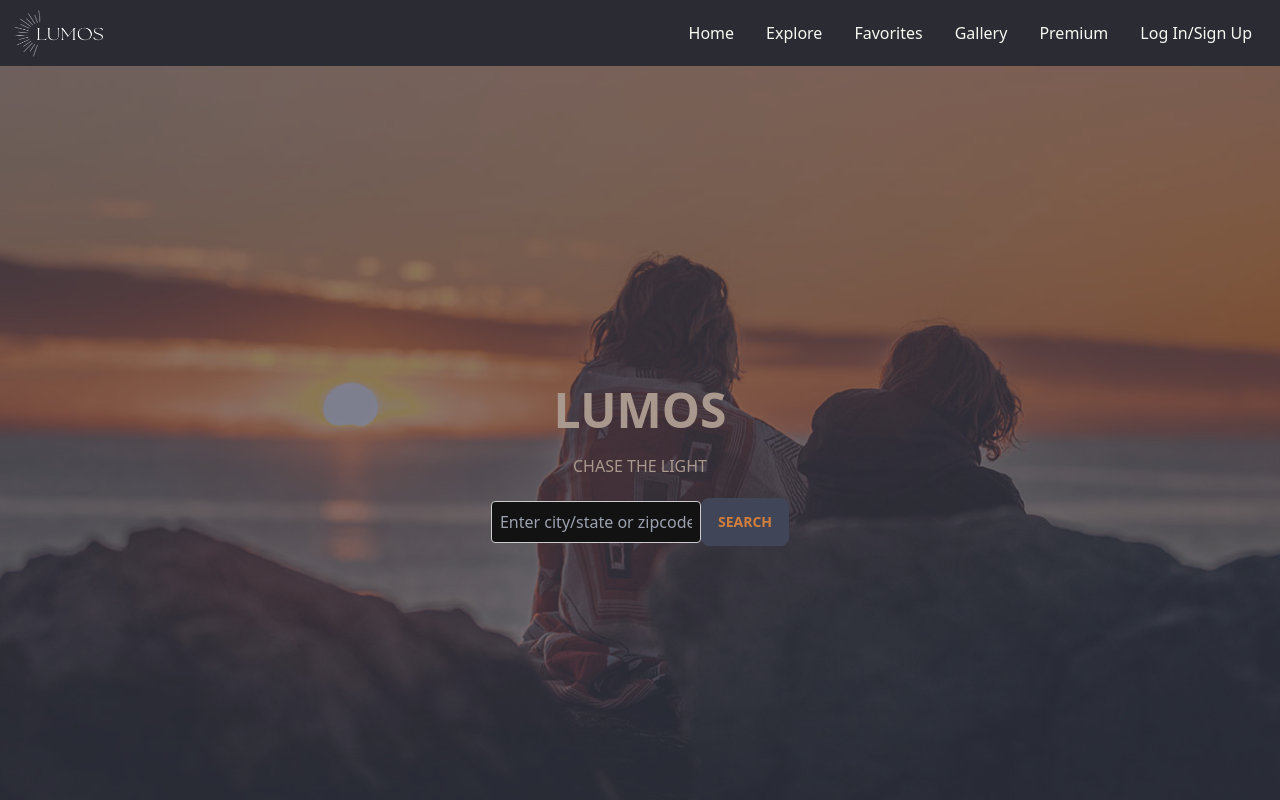
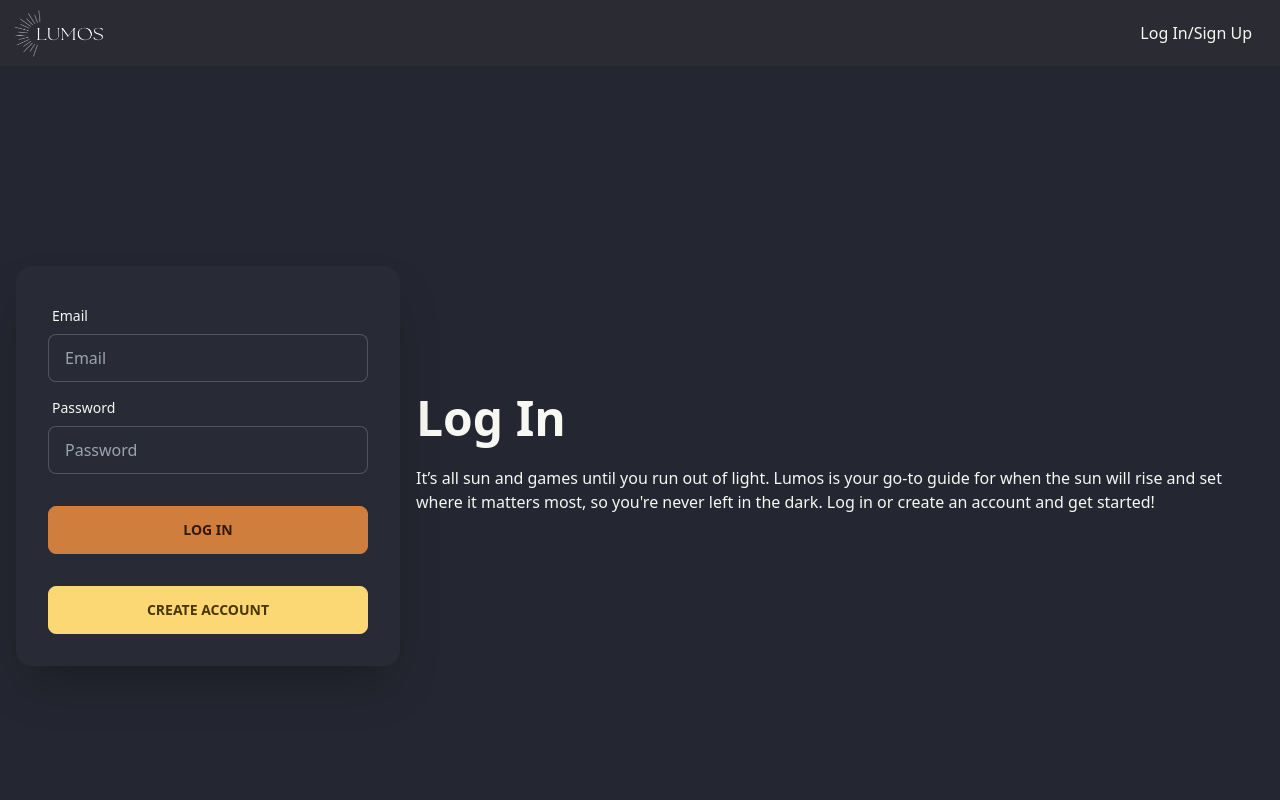
Before and after one commit to samchappel/lumos, a React (Create React App) app in the folder client/: page / in a window 1280 px wide. Shown: the top 800 px of the page. Built offline with nearby package versions, Linux system fonts and the light colour scheme; no server answers.

Commit message:
updated login to / route, requiring login to view anything in the app

```diff
--- a/client/src/App.js
+++ b/client/src/App.js
@@ -8,8 +8,8 @@ import NewPhotoForm from './NewPhotoForm';
 import Profile from './Profile';
 import Authentication from './Authentication';
 import NotFound from './NotFound';
-import Favorites from './Favorites'
-import Gallery from './Gallery'
+import Favorites from './Favorites';
+import Gallery from './Gallery';
 import PhotoDetail from './PhotoDetail';
 import Footer from './Footer';
 import { useDispatch, Provider } from 'react-redux';
@@ -84,7 +84,7 @@ function App() {
       .then(() => {
         setIsLoggedIn(false);
         sessionStorage.removeItem('isLoggedIn');
-        navigate('/login');
+        navigate('/');
       })
       .catch(error => console.error('Error logging out:', error));
   };
@@ -97,13 +97,15 @@ function App() {
 
   return (
     <div className="App">
-          <Navigation onChangePage={setPage} isLoggedIn={isLoggedIn} handleLogout={handleLogout} setIsLoggedIn={setIsLoggedIn} />
+      <Navigation isLoggedIn={isLoggedIn} handleLogout={handleLogout} setIsLoggedIn={setIsLoggedIn} />
       <Routes>
-          <Route path="/" element={<Home locations={locations} setLocations={setLocations} latitude={latitude} longitude={longitude} setError={setError} setLatitude={setLatitude} setLongitude={setLongitude} setLocationData={setLocationData}/>} />
+        {/* <Route path="/" element={<Home locations={locations} setLocations={setLocations} latitude={latitude} longitude={longitude} setError={setError} setLatitude={setLatitude} setLongitude={setLongitude} setLocationData={setLocationData}/>} /> */}
+        <Route path="/" element={<Authentication updateUser={updateUser} setIsLoggedIn={setIsLoggedIn} />} />
+        <Route path="/home" element={<Home locations={locations} setLocations={setLocations} latitude={latitude} longitude={longitude} setError={setError} setLatitude={setLatitude} setLongitude={setLongitude} setLocationData={setLocationData}/>} />
         <Route path="/explore" element={<Explore locations={locations} setLocations={setLocations} latitude={latitude} longitude={longitude} setError={setError} setLatitude={setLatitude} setLongitude={setLongitude} />} />
         <Route path="/results/:latitude/:longitude" element={<Results setLocationData={setLocationData} />} />
         <Route path="/profile" element={<Profile />} />
-          <Route path="/login" element={<Authentication updateUser={updateUser} setIsLoggedIn={setIsLoggedIn} />} />
+        {/* <Route path="/login" element={<Authentication updateUser={updateUser} setIsLoggedIn={setIsLoggedIn} />} /> */}
         <Route path="/favorites" element={<Favorites user={user} />} />
         <Route path="/gallery" element={user ? <Gallery userId={user.id} isLoggedIn={isLoggedIn}/> : null} />
         <Route path="/photos/:id" element={<PhotoDetail userId={user?.id} />} />
--- a/client/src/Authentication.js
+++ b/client/src/Authentication.js
@@ -64,7 +64,7 @@ const Authentication = ({ updateUser, setIsLoggedIn }) => {
           dispatch(setUserLoggedIn(true));
           updateUser(user);
           setIsLoggedIn(true);
-          navigate('/');
+          navigate('/home');
         } else {
           setSubmitting(false);
           setFieldError('general', 'Login failed');
--- a/client/src/Explore.js
+++ b/client/src/Explore.js
@@ -22,25 +22,6 @@ function Explore({ locations, setLocations }) {
   });
 
   const locationCards = filteredLocations.map(location => <LocationsCard key={location.id} location={location} setLocations={setLocations}/>);
-
-  function formatDate(date) {
-    const days = ['Sunday', 'Monday', 'Tuesday', 'Wednesday', 'Thursday', 'Friday', 'Saturday'];
-    const months = ['January', 'February', 'March', 'April', 'May', 'June', 'July', 'August', 'September', 'October', 'November', 'December'];
-
-    const dayOfWeek = days[date.getDay()];
-    const monthName = months[date.getMonth()];
-    const dayOfMonth = date.getDate();
-    const year = date.getFullYear();
-
-    const suffix = ['th', 'st', 'nd', 'rd', 'th', 'th', 'th', 'th', 'th', 'th'];
-    const dayStr = dayOfMonth.toString();
-    const daySuffix = (dayOfMonth % 100 >= 11 && dayOfMonth % 100 <= 13) ? 'th' : suffix[dayStr[dayStr.length - 1]];
-
-    return `${dayOfWeek} ${monthName} ${dayOfMonth}${daySuffix}, ${year}`;
-  }
-
-  const today = new Date();
-  const formattedDate = formatDate(today);
 
   return (
     <>
--- a/client/src/LogOut.js
+++ b/client/src/LogOut.js
@@ -11,7 +11,7 @@ const Logout = ({ updateUser }) => {
     sessionStorage.removeItem('user');
     dispatch(setUserLoggedIn(false));
     updateUser(null);
-    navigate('/login');
+    navigate('/');
   };
 
   return (
--- a/client/src/Navigation.js
+++ b/client/src/Navigation.js
@@ -15,23 +15,24 @@ function Navigation({ isLoggedIn, handleLogout, setIsLoggedIn }) {
     <div className="nav-container">
       <div className="navbar">
         <div className="flex-1">
-        <Link to="/">
-          <img src="/lumos_logo.png" alt="Logo" style={{ width: "100px", height: "50px" }} />
-        </Link>
+          <Link to="/">
+            <img src="/lumos_logo.png" alt="Logo" style={{ width: "100px", height: "50px" }} />
+          </Link>
         </div>
         <div className="flex-none">
           <ul className="menu menu-horizontal px-1">
-            <li><Link to="/">Home</Link></li>
-            <li><Link to="/Explore">Explore</Link></li>
-            <li><Link to="/Favorites">Favorites</Link></li>
-            <li><Link to="/Gallery">Gallery</Link></li>
-            <li><Link to="/premium">Premium</Link></li>
-            {isLoggedIn ? (
+            {isLoggedIn && (
               <>
+                <li><Link to="/home">Home</Link></li>
+                <li><Link to="/explore">Explore</Link></li>
+                <li><Link to="/favorites">Favorites</Link></li>
+                <li><Link to="/gallery">Gallery</Link></li>
+                <li><Link to="/premium">Premium</Link></li>
                 <li><Link to="/logout" onClick={handleLogout}>Log Out</Link></li>
               </>
-            ) : (
-              <li><Link to="/login">Log In/Sign Up</Link></li>
+            )}
+            {!isLoggedIn && (
+              <li><Link to="/">Log In/Sign Up</Link></li>
             )}
           </ul>
         </div>
```
Lines whose indentation alone changed are shown as unchanged.
